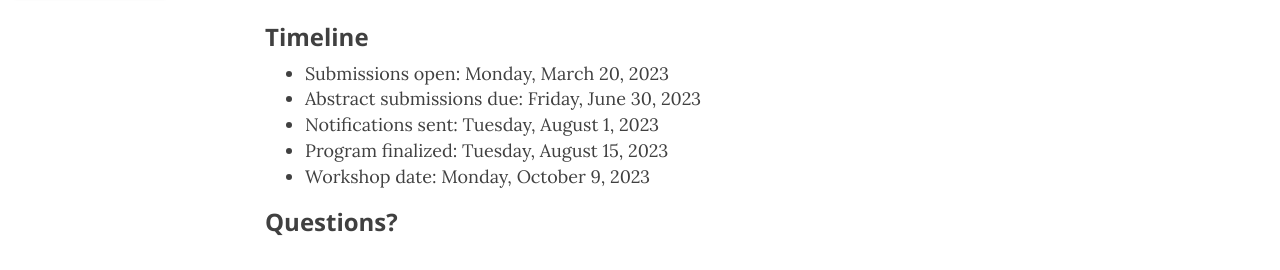
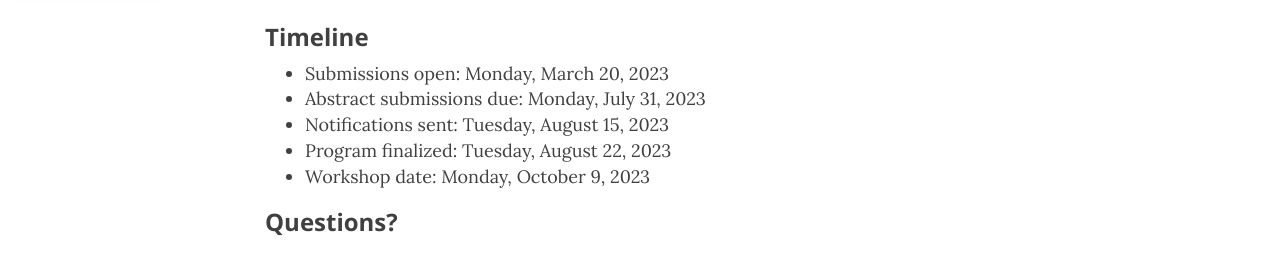
Before and after one commit to USRSE/rse-escience-2023, a Jekyll site: the page built from pages/participate.md, in a window 1280 px wide and 900 px high, scrolled down 725 px. Shown: the part 173-443 px from the top of the window. Built offline with Jekyll 4.4.1, drawn with Linux system fonts in a browser that asks for light colours; nearby versions of some CDN libraries.

Commit message:
Extend date

```diff
--- a/index.html
+++ b/index.html
@@ -36,9 +36,9 @@ fb-img:
   <h2>Important Dates</h2>
   <ul>
     <li>Submissions open:  Monday, March 20, 2023</li>
-    <li>Abstract submissions due: Friday, June 30, 2023</li>
-    <li>Notifications sent:  Tuesday, August 1, 2023</li>
-    <li>Program finalized:  Tuesday, August 15, 2023</li>
+    <li>Abstract submissions due: Monday, July 31, 2023</li>
+    <li>Notifications sent:  Tuesday, August 15, 2023</li>
+    <li>Program finalized:  Tuesday, August 22, 2023</li>
     <li>Workshop date:  Monday, October 9, 2023</li>
   </ul>
 
--- a/pages/participate.md
+++ b/pages/participate.md
@@ -37,9 +37,9 @@ Submission website:
 ### Timeline
 
 - Submissions open:  Monday, March 20, 2023
-- Abstract submissions due: Friday, June 30, 2023
-- Notifications sent:  Tuesday, August 1, 2023
-- Program finalized:  Tuesday, August 15, 2023
+- Abstract submissions due: Monday, July 31, 2023
+- Notifications sent:  Tuesday, August 15, 2023
+- Program finalized:  Tuesday, August 22, 2023
 - Workshop date:  Monday, October 9, 2023
 
 ### Questions?
```
